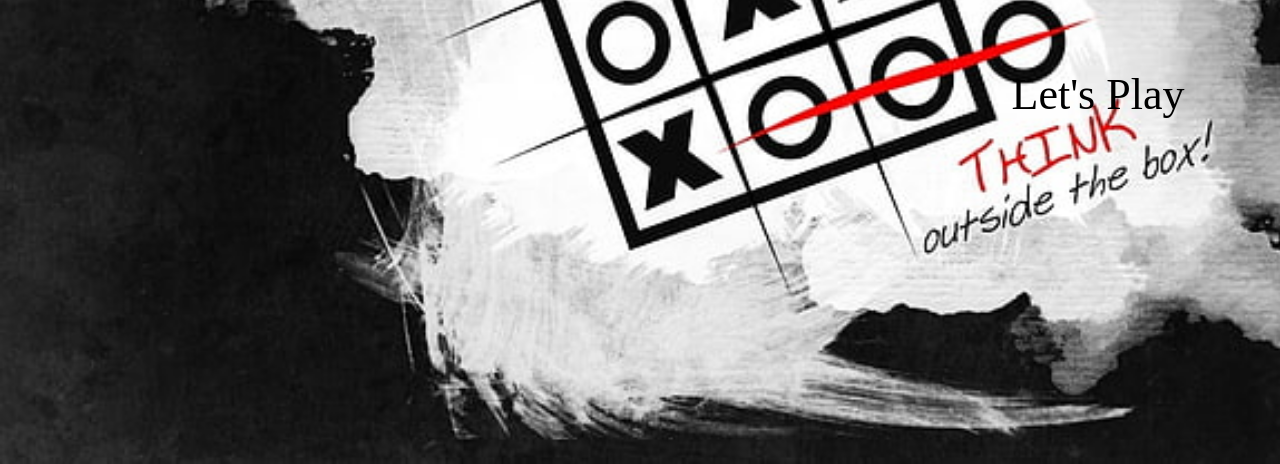
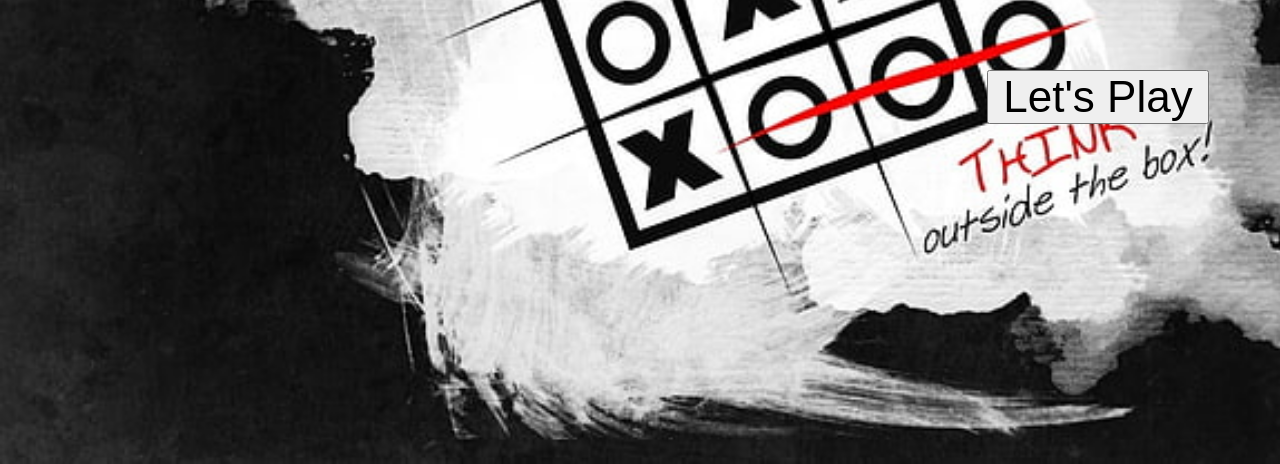
Before and after one commit to pradeep2579/tic-tac-toe-game, a plain HTML site: page index.html in a window 1280 px wide. Shown: the part 416-880 px from the top of the page. Drawn offline with Linux system fonts and the light colour scheme; a web font is replaced by a local one.

Commit message:
Update index.html

```diff
--- a/index.html
+++ b/index.html
@@ -20,8 +20,8 @@
       <p class="welcome"> Tic Tac Toe </p>
 
       <img src="arrowl.png" alt="" class="arrow">
-      <a href="game.html" class="button">Let's Play </a>
 
+    <button onclick="location.href='game.html';" class="button">Let's Play</button>
 
 
 
```
